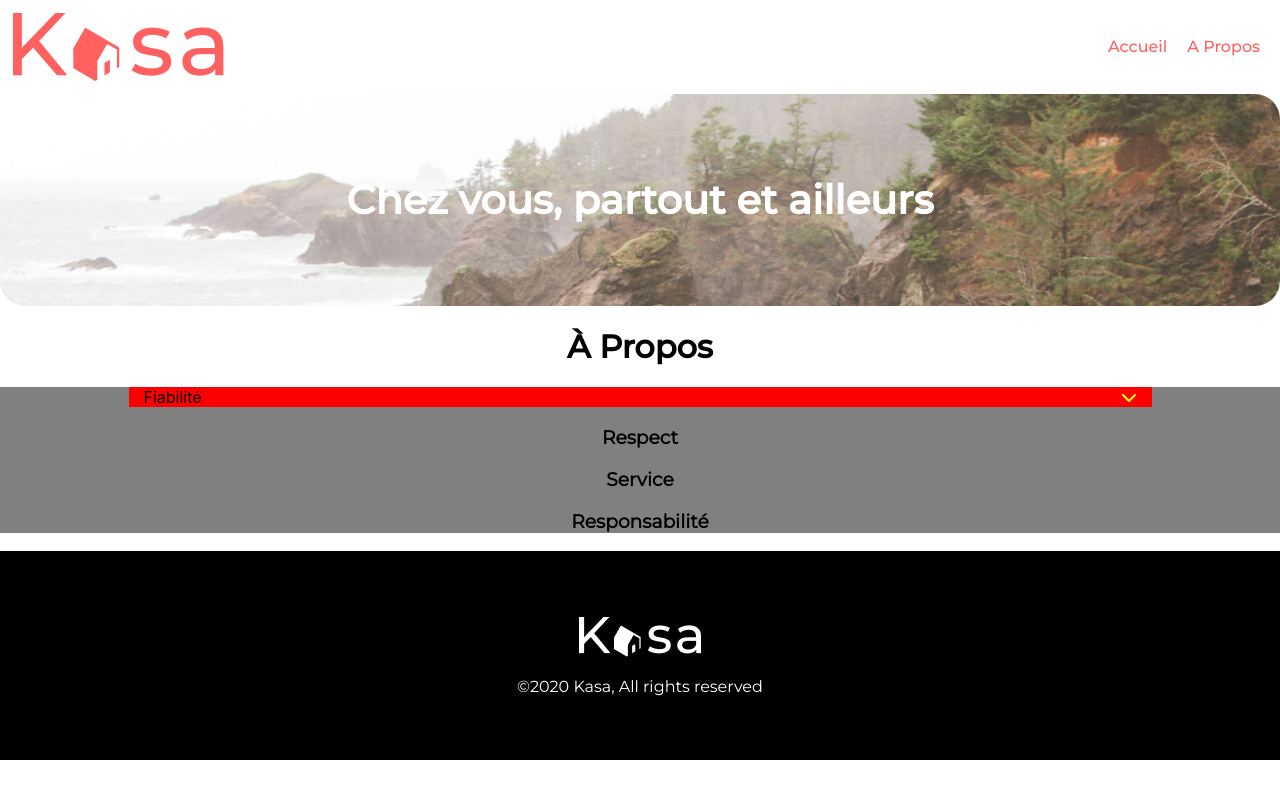
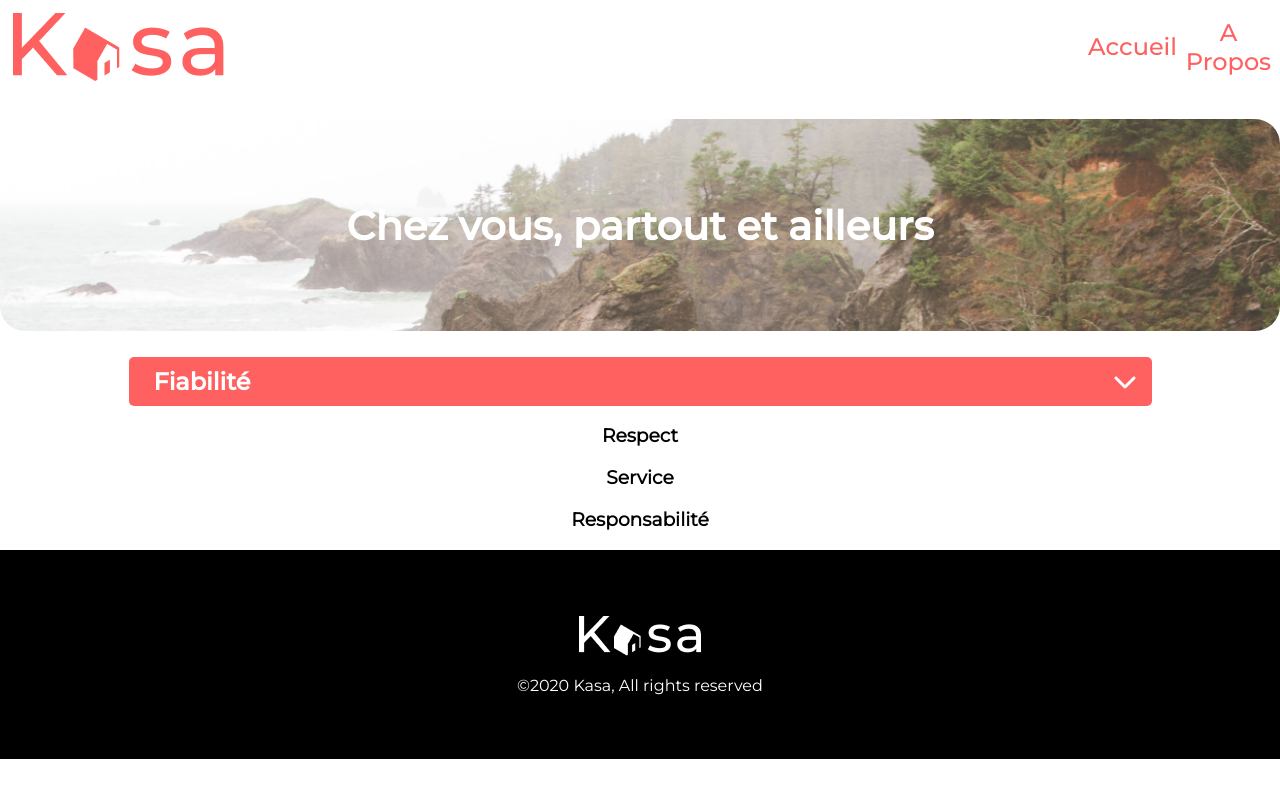
Before and after one commit to Jey221/P11-kasa, a React (Create React App) app: page /APropos in a window 1280 px wide. Built offline with nearby package versions, Linux system fonts and the light colour scheme.

Commit message:
finalisation du 1er collapse sur page a propos

```diff
--- a/src/components/Collapse.js
+++ b/src/components/Collapse.js
@@ -26,7 +26,7 @@ export default function Collapse() {
     <div className={styles.collapseList}>
       <div className={styles.collapse}>
         <div className={styles.collapseClose} onClick={openCloseCollapse}>
-          <span>Fiabilité</span>
+          <h2>Fiabilité</h2>
           <span className={styles.icons}>
             <FontAwesomeIcon
               icon={faChevronDown}
--- a/src/pages/APropos.js
+++ b/src/pages/APropos.js
@@ -7,7 +7,6 @@ export default function APropos() {
   return (
     <div>
       <Banner />
-      <h1>À Propos</h1>
       <Collapse />
     </div>
   );
--- a/src/style/Banner.module.css
+++ b/src/style/Banner.module.css
@@ -5,7 +5,7 @@
   width: 100%;
   height: 212px;
   border-radius: 25px;
-  margin: auto;
+  margin: 2% auto;
   background: url(../assets/IMG.png);
   background-position: 0% 87%;
   background-size: 100%;
@@ -18,7 +18,7 @@
   width: 100%;
   height: 212px;
   border-radius: 25px;
-  margin: auto;
+  margin: 2% auto;
   background: url(../assets/kalen-emsley-Bkci_8qcdvQ-unsplash\ 2.png);
   background-position: 0% 87%;
   background-size: 100%;
--- a/src/style/Card.module.css
+++ b/src/style/Card.module.css
@@ -16,7 +16,7 @@
 .logement {
   margin: 10px;
 }
-h2 {
+.logement h2 {
   font-size: 18px;
 }
 .card {
--- a/src/style/Collapse.module.css
+++ b/src/style/Collapse.module.css
@@ -1,31 +1,40 @@
-.collapseList {
-  background-color: gray;
-}
 .collapse {
-  background-color: greenyellow;
-  margin: auto;
+  margin: 1% auto;
   width: 1023px;
   border-radius: 5px;
 }
 .collapseClose {
-  background-color: red;
+  background: rgba(255, 96, 96, 1);
   display: flex;
   justify-content: space-between;
   padding: 0 15px;
+  align-items: center;
+  font-size: 24px;
+  border-radius: 5px;
+  position: sticky;
+}
+.collapseClose h2 {
+  color: white;
+  font-size: 24px;
+  margin: 1%;
 }
 .collapseOpen {
   display: none;
-  background-color: blue;
+  background: rgba(246, 246, 246, 1);
   text-align: start;
-  padding: 0 15px;
+  padding: 34px 15px;
+  border-radius: 5px;
+  margin-top: -1%;
 }
 .collapseOpen p {
+  color: rgba(255, 96, 96, 1);
   margin: 0;
+  font-size: 24px;
+  line-height: 150%;
 }
-.iconDownFiability {
-  color: yellow;
+.icons {
+  color: white;
 }
 .iconUpFiability {
-  color: green;
   display: none;
 }
--- a/src/style/Navbar.module.css
+++ b/src/style/Navbar.module.css
@@ -1,6 +1,7 @@
 .links {
   color: rgba(255, 96, 96, 1);
   text-decoration: none;
+  font-size: 24px;
 }
 .links:focus {
   text-decoration: underline;
```
